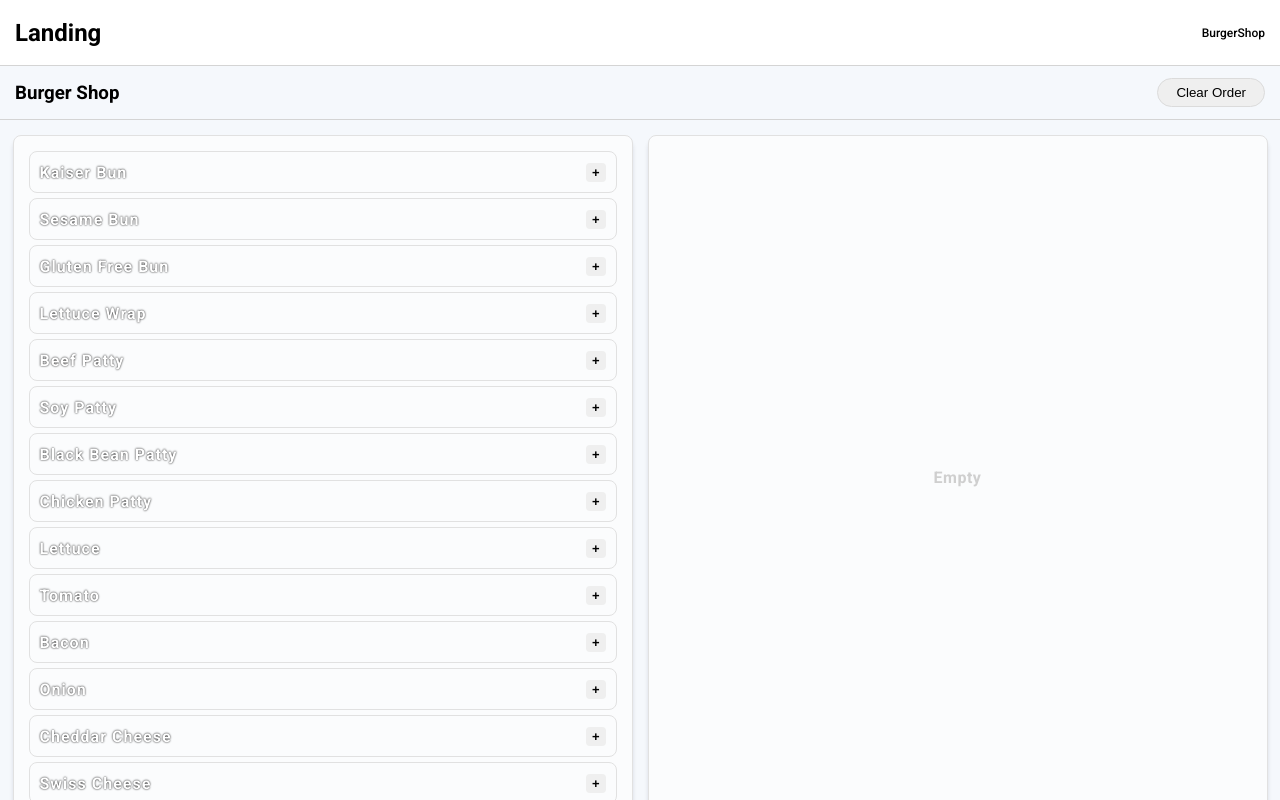
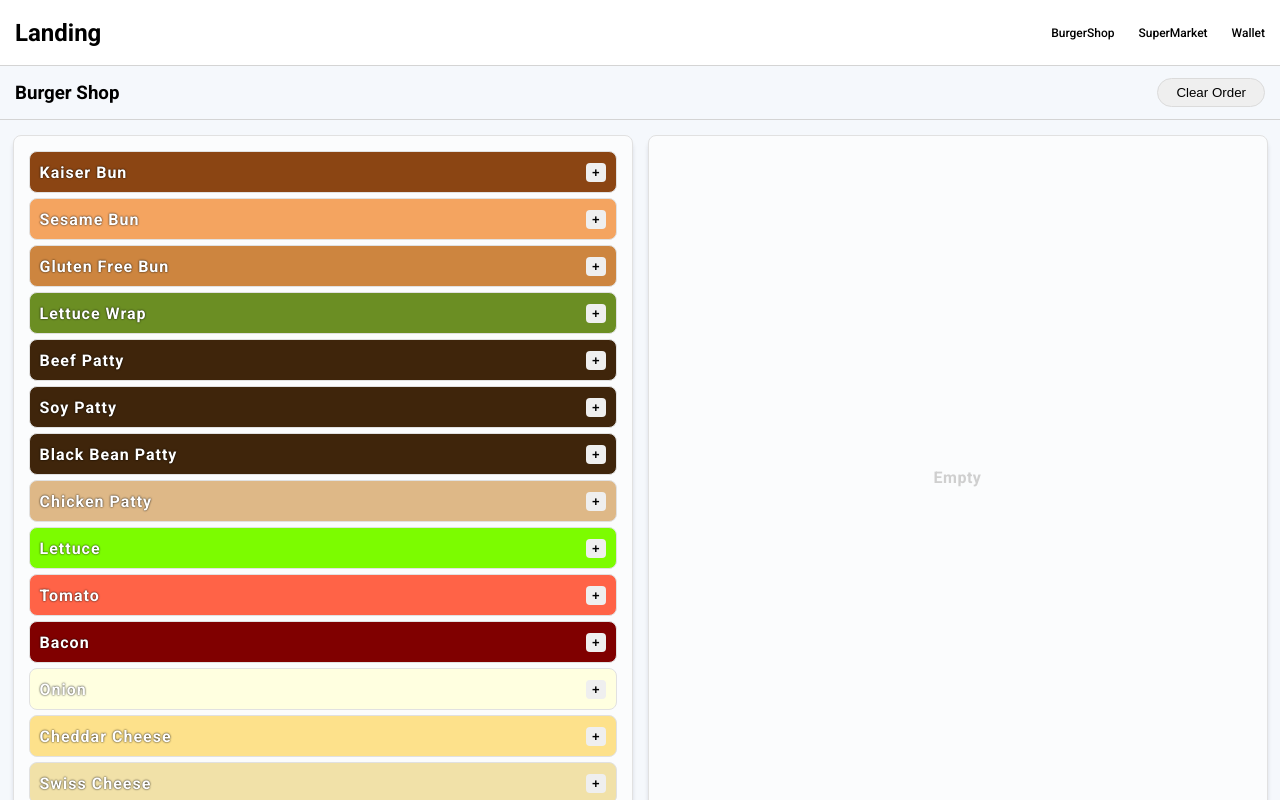
Before and after one commit to b-delacruz/reactville, a React (Create React App) app: page /burgers in a window 1280 px wide. Built offline with nearby package versions, Linux system fonts and the light colour scheme; a web font is replaced by a local one.

Commit message:
add supermarket to navbar

```diff
--- a/src/App.jsx
+++ b/src/App.jsx
@@ -6,6 +6,7 @@ import Nav from './Components/Nav/Nav'
 // Components
 import Landing from './Components/Landing/Landing'
 import BurgerShop from './Components/BurgerShop/BurgerShop'
+import SuperMarket from './Components/SuperMarket/SuperMarket'
 
 const App = () => {
   return (
@@ -15,6 +16,7 @@ const App = () => {
         <Routes>
           <Route path='/' element={<Landing />} />
           <Route path='/burgers' element={<BurgerShop />} />
+          <Route path='/market' element={<SuperMarket />} />
         </Routes>
       </main>
     </>
--- a/src/Components/BurgerShop/Ingredient.jsx
+++ b/src/Components/BurgerShop/Ingredient.jsx
@@ -1,7 +1,7 @@
 
 const Ingredient = (props) => {
 	return (
-		<li>
+		<li style={{background: props.ingredient.color  }}>
 			{props.ingredient.name}
 			{props.isList
 				?<button onClick={() => props.addToBurger(props.ingredient)}>+</button>
--- a/src/Components/Nav/Nav.jsx
+++ b/src/Components/Nav/Nav.jsx
@@ -1,12 +1,15 @@
 // Components & Assets
 import Logo from '../../assets/react-logo.png'
 import { NavLink } from 'react-router-dom'
+import Wallet from './Wallet'
 
 const Nav = () => {
   return (
     <nav className="navigation-bar">
       <NavLink id="logo"  to="/">Landing</NavLink>
       <NavLink to="/burgers">BurgerShop</NavLink>
+      <NavLink to="/market">SuperMarket</NavLink>
+      <NavLink to="/wallet">Wallet</NavLink>
 
     </nav>
   )
```
